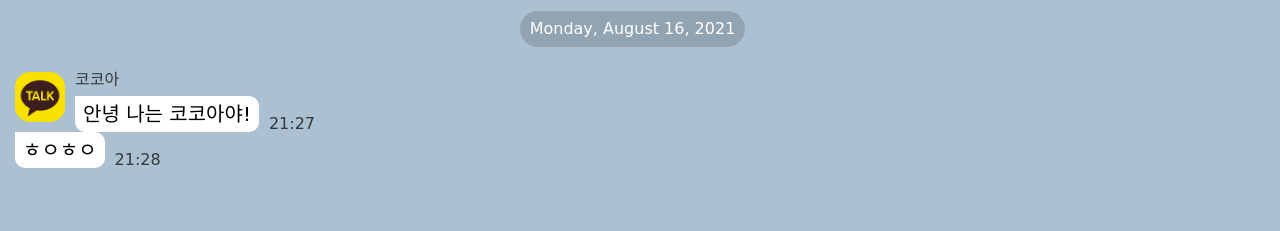
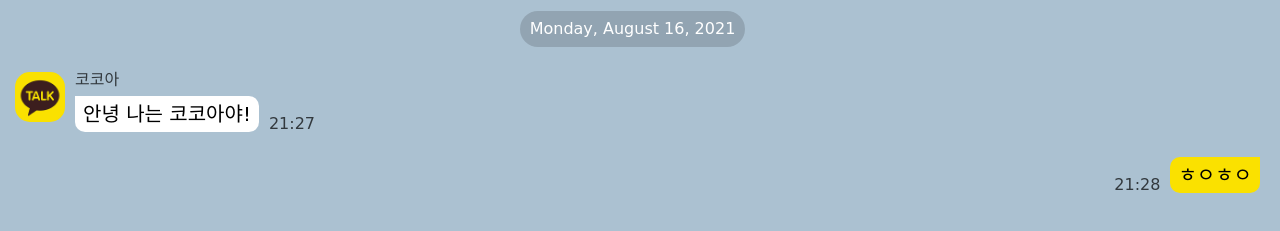
Before and after one commit to ksj0818/kokoaclone-2021, a plain HTML site: page chat.html in a window 1280 px wide. Shown: the part 99-330 px from the top of the page. Drawn offline with Linux system fonts and the light colour scheme; a web font is replaced by a local one.

Commit message:
Update chat.css

```diff
--- a/css/screens/chat.css
+++ b/css/screens/chat.css
@@ -40,6 +40,7 @@
 .message-row {
   width: 100%;
   display: flex;
+  margin-bottom: 25px;
 }
 
 .message-row img {
@@ -72,3 +73,27 @@
 .message__time {
   opacity: 0.7;
 }
+
+.message-row--own {
+  justify-content: flex-end;
+}
+
+.message-row--own .message__bubble {
+  border-top-left-radius: 10px;
+  border-top-right-radius: 0px;
+  margin-right: -10px;
+  margin-left: 10px;
+  background-color: var(--yellow);
+}
+/*
+.message-row--own .message__bubble {
+  order 속성은 flex children에게만 적용됨
+  order: 1;
+}
+.message-row--own .message__time {
+  order: 0;
+}
+*/
+.message-row--own .message__info {
+  flex-direction: row-reverse;
+}
```
